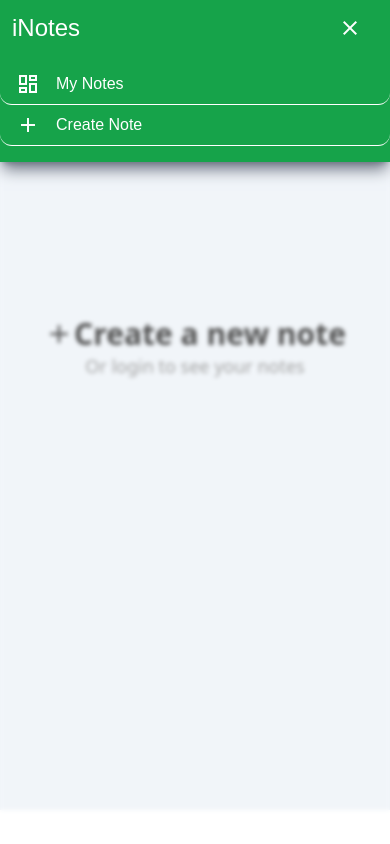
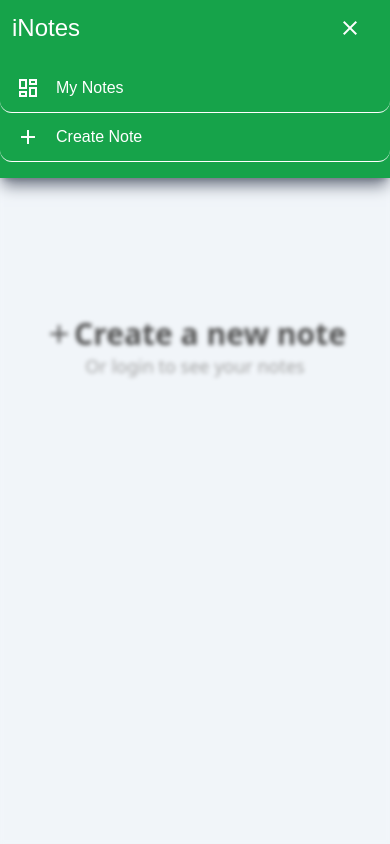
Before and after one commit to udit0012/iNotes--ReactApp, a React (Create React App) app in the folder frontend/: page / in a window 390 px wide. Both pictures are taken after a click on the element "menu". Built offline with nearby package versions, Linux system fonts and the light colour scheme.

Commit message:
Screenshots added

```diff
--- a/frontend/src/App.js
+++ b/frontend/src/App.js
@@ -14,7 +14,7 @@ const App = () => {
   return (
     <Router>
       <NoteState>
-        <div className="w-full h-[96vh] md:h-screen">
+        <div className="w-full h-screen">
           <Alert />
           <Routes>
             <Route path="/" exact element={<Homepage />} />
--- a/frontend/src/components/Sidebar.js
+++ b/frontend/src/components/Sidebar.js
@@ -21,8 +21,8 @@ const Sidebar = ({ menu, setMenu }) => {
             </div>
         </div>
         <div className={`mt-2 md:mt-5 lg:block font-serif`}>
-            <div className='flex items-center text-white border-b rounded-xl border-b-white md:py-4 py-2 text-md md:text-xl lg:text-2xl hover:bg-green-700 cursor-pointer transition-[0.1s]' onClick={()=>{setAddNote(false)}}><span className='material-icons-outlined text-white md:text-4xl mx-4'>dashboard</span>My Notes</div>
-            <div className='flex items-center text-white border-b rounded-xl border-b-white md:py-4 py-2 text-md md:text-xl lg:text-2xl cursor-pointer hover:bg-green-700 transition-[0.1s]' onClick={createnoteclick}><span className='material-icons-outlined text-white md:text-4xl mx-4'>add</span>Create Note</div>
+            <div className='flex items-center text-white border-b rounded-xl border-b-white md:py-4 py-3 text-md md:text-xl lg:text-2xl hover:bg-green-700 cursor-pointer transition-[0.1s]' onClick={()=>{setAddNote(false)}}><span className='material-icons-outlined text-white md:text-4xl mx-4'>dashboard</span>My Notes</div>
+            <div className='flex items-center text-white border-b rounded-xl border-b-white md:py-4 py-3 text-md md:text-xl lg:text-2xl cursor-pointer hover:bg-green-700 transition-[0.1s]' onClick={createnoteclick}><span className='material-icons-outlined text-white md:text-4xl mx-4'>add</span>Create Note</div>
         </div>
     </div>;
 };
```
Also changed, not shown: 11 other files (tests, documents, lock files or other folders).
